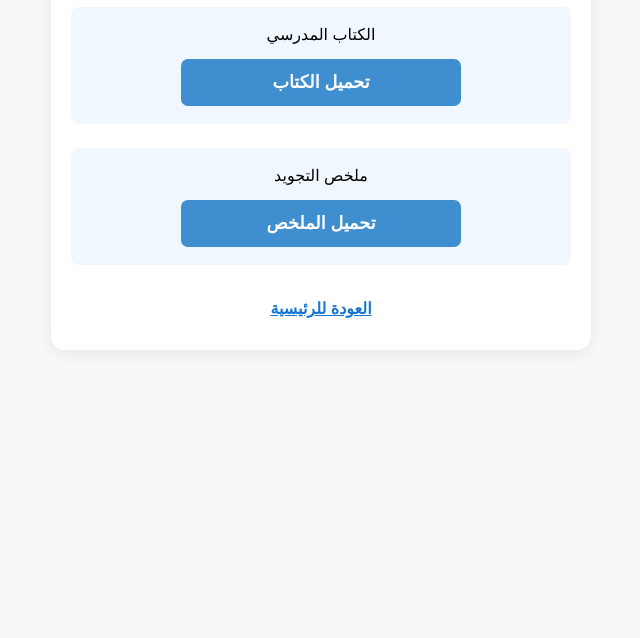
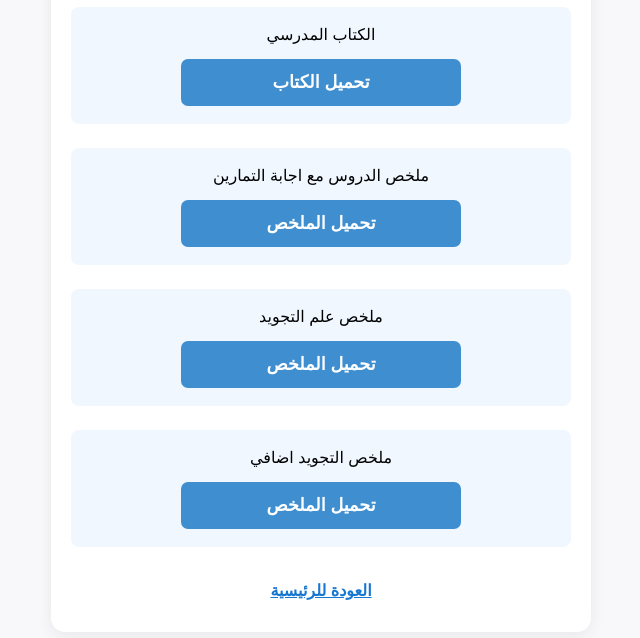
Before and after one commit to iissxx/V7x, a plain HTML site: page tajweed.html in a window 1280 px wide. Shown: the part 152-790 px from the top of the page, without its empty margins (319-959 px from the left). Drawn offline with Linux system fonts and the light colour scheme.

Commit message:
Update tajweed.html

```diff
--- a/tajweed.html
+++ b/tajweed.html
@@ -39,11 +39,19 @@
     <ul>
       <li>
         <div>الكتاب المدرسي</div>
-        <a class="download" href="https://drive.google.com/file/d/1xJ1sE2Pj7Q3Aq8vZOxAzx5QfNwW4qv8z/view?usp=drivesdk" target="_blank">تحميل الكتاب</a>
+        <a class="download" href="https://drive.google.com/file/d/1xf2eLohyTTylHhOf4uEZw9faGNFItpyZ/view?usp=drive_link" target="_blank">تحميل الكتاب</a>
       </li>
       <li>
-        <div>ملخص التجويد</div>
-        <a class="download" href="https://drive.google.com/file/d/1QZ2Qd8fg6oQwZ5G2wEv5kT5zv7V9mYhO/view?usp=drivesdk" target="_blank">تحميل الملخص</a>
+        <div> ملخص الدروس مع اجابة التمارين</div>
+        <a class="download" href="https://drive.google.com/file/d/1BiS-6jU6qjKJa__RqTYYNwtudKIjg0Up/view?usp=drive_link" target="_blank">تحميل الملخص </a>
+      </li>
+      <li>
+        <div>ملخص علم التجويد </div>
+        <a class="download" href="https://drive.google.com/file/d/1zeouIr3DqTk3nuxHcLmN1yF3ZgZUCv08/view?usp=drive_link" target="_blank">تحميل الملخص </a>
+      </li>
+      <li>
+        <div>ملخص التجويد اضافي</div>
+        <a class="download" href="https://drive.google.com/file/d/1CC3v65fKriHfSZz83Td5BhBtYZRwy49H/view?usp=drive_link" target="_blank">تحميل الملخص</a>
       </li>
     </ul>
     <a class="back" href="index.html">العودة للرئيسية</a>
```
